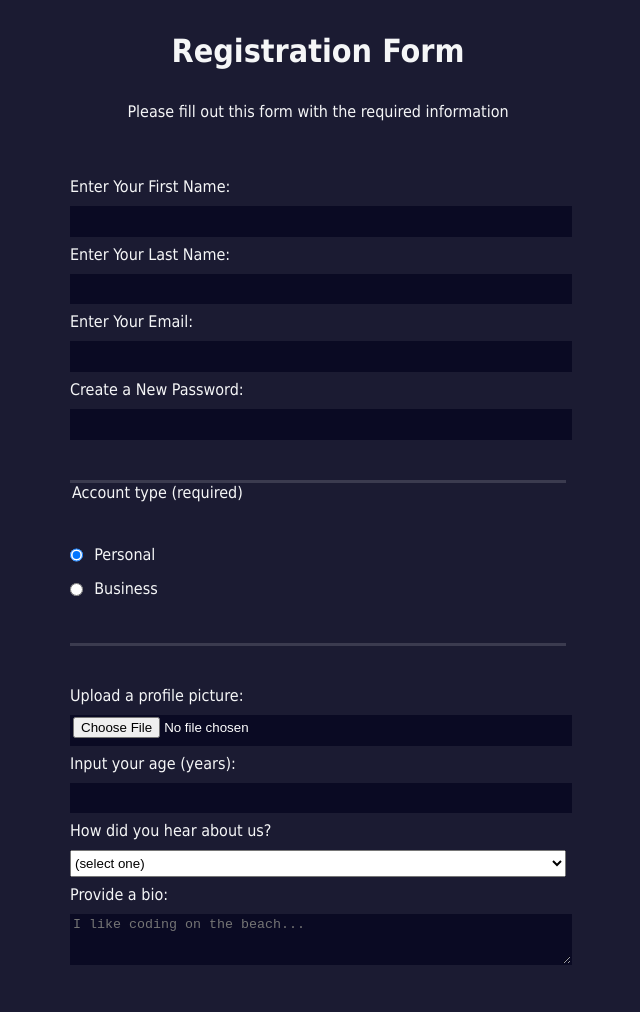
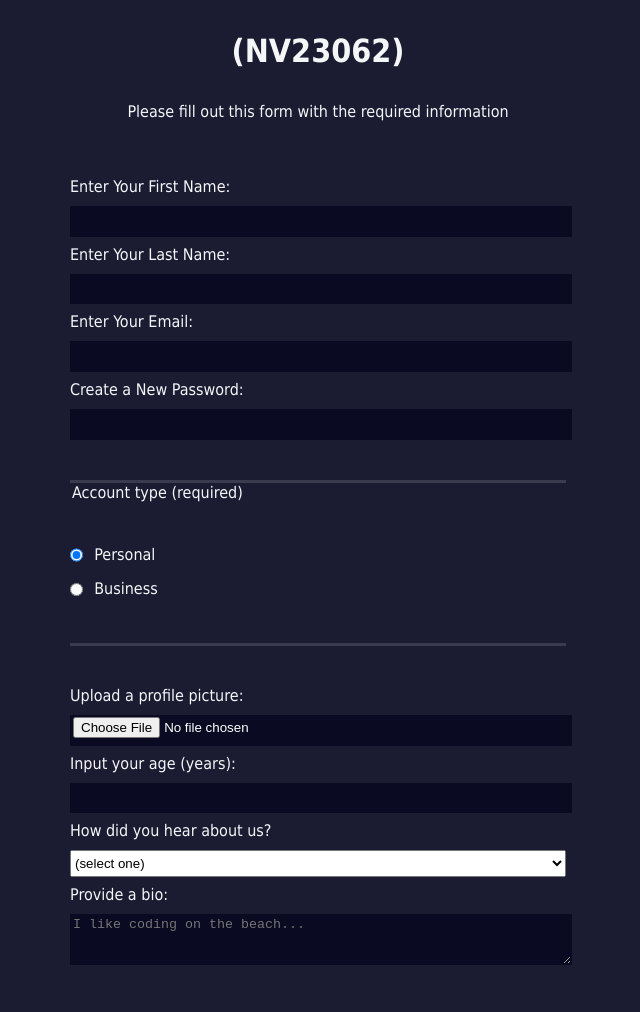
Before and after one commit to nv23062-rashed-busaffar/HTML-code, a plain HTML site: page index.html in a window 1280 px wide. Shown: the top 1012 px of the page, without its empty margins (322-962 px from the left). Drawn offline with Linux system fonts and the light colour scheme.

Commit message:
Update index.html

```diff
--- a/index.html
+++ b/index.html
@@ -6,7 +6,7 @@
     <link rel="stylesheet" href="style.css" />
   </head>
   <body>
-    <h1>Registration Form</h1>
+    <h1>(NV23062)</h1>
     <p>Please fill out this form with the required information</p>
     <form method="post" action='https://register-demo.freecodecamp.org'>
       <fieldset>
```
